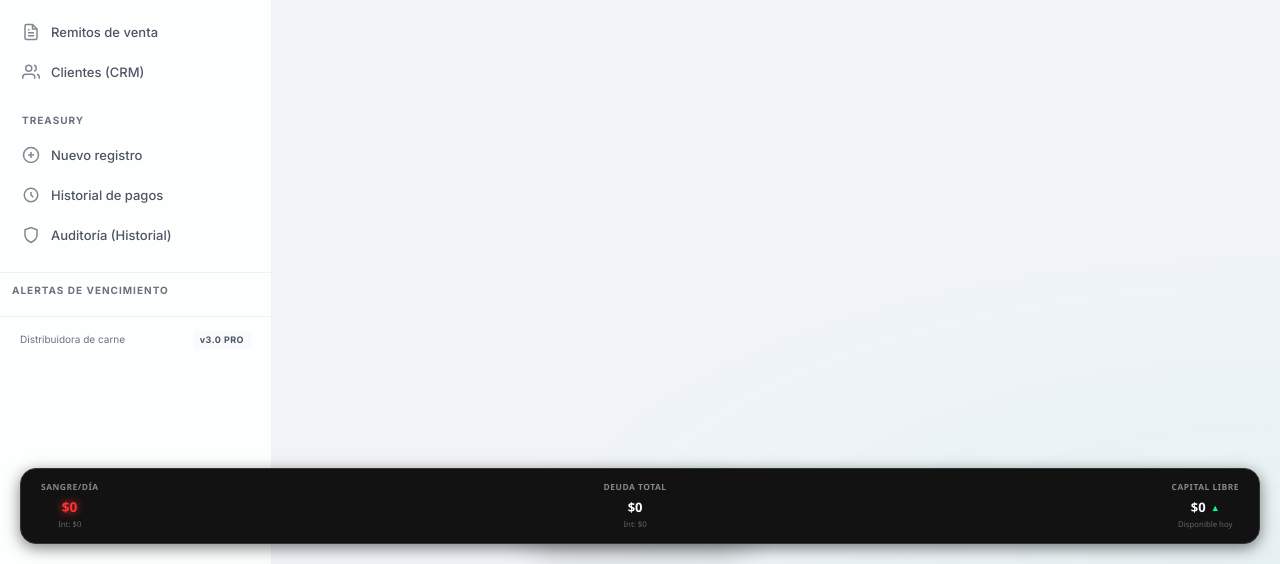
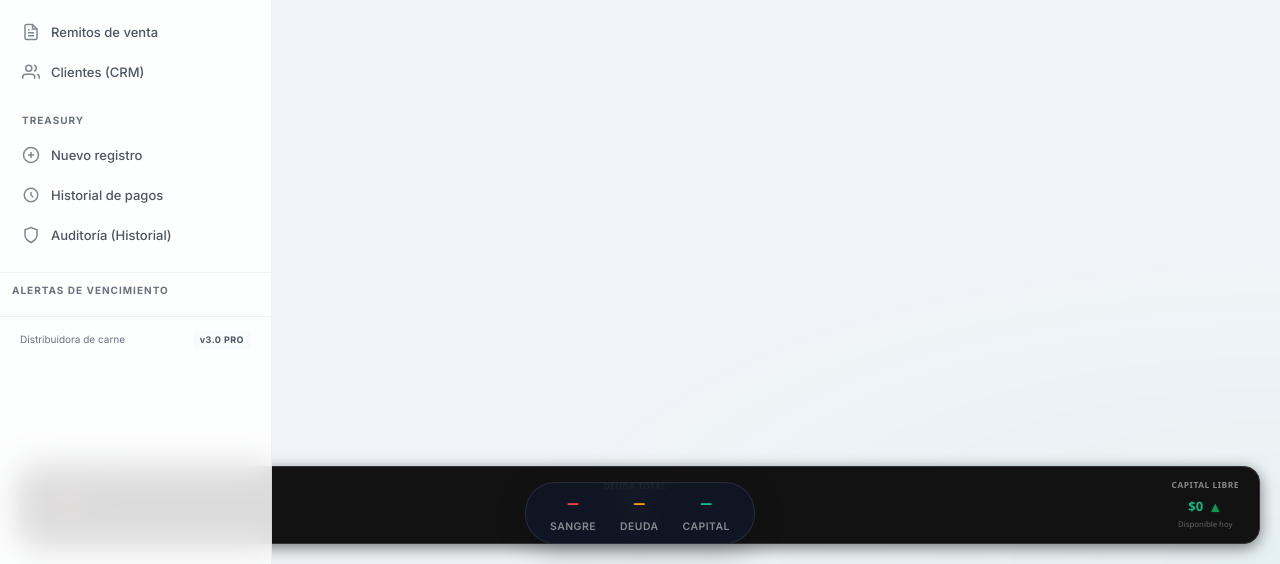
Before and after one commit to cesarmaciel1234/crm-frigorifico, a Flask app: page / in a window 1280 px wide. Shown: the part 236-800 px from the top of the page. Run offline with Flask 3, Linux system fonts and the light colour scheme; data that the repository does not hold is empty; some libraries are stand-ins or nearby versions.

Commit message:
UI: Colores y z-index

```diff
--- a/app/templates/terminal.html
+++ b/app/templates/terminal.html
@@ -797,7 +797,7 @@
             font-family: 'Segoe UI', sans-serif;
             box-shadow: 0 4px 15px rgba(0,0,0,0.5);
             border: 1px solid #333;
-            z-index: 9999;
+            z-index: 90;
         }
         .kpi-item { display: flex; flex-direction: column; align-items: center; justify-content: center; }
         .dashboard-bar .label { font-size: 0.65em; color: #888; letter-spacing: 0.5px; font-weight: bold; margin-bottom: 4px; }
@@ -805,10 +805,19 @@
         .value-container { display: flex; align-items: center; gap: 5px; }
         .dashboard-bar .sub { font-size: 0.6em; color: #666; margin-top: 2px; }
 
+        /* Colores específicos de valores */
+        #barDeudaValue { color: #f97316; } /* Naranja */
+        #barCapitalValue { color: #10b981; } /* Verde */
+
         /* Indicadores Trading */
-        .trend { font-size: 0.7em; font-weight: bold; }
+        .trend { font-size: 1.1em; font-weight: bold; animation: blink-trend 1s infinite; }
         .trend.up { color: #00ff88; }
         .trend.down { color: #ff3333; }
+
+        @keyframes blink-trend {
+            0%, 100% { opacity: 1; text-shadow: 0 0 8px currentColor; }
+            50% { opacity: 0.4; text-shadow: none; }
+        }
 
         /* Alerta Sangre (Efecto Latido) */
         .alerta-urgente .value {
```
